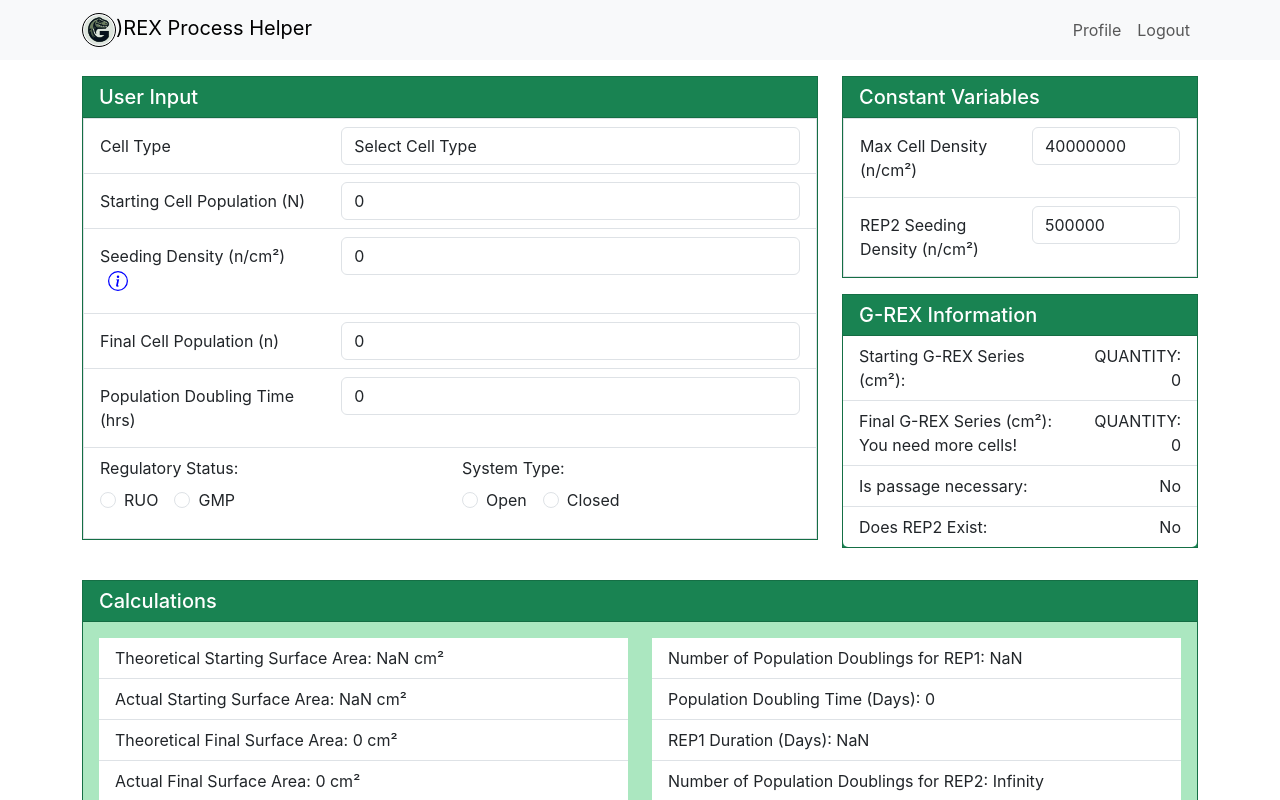
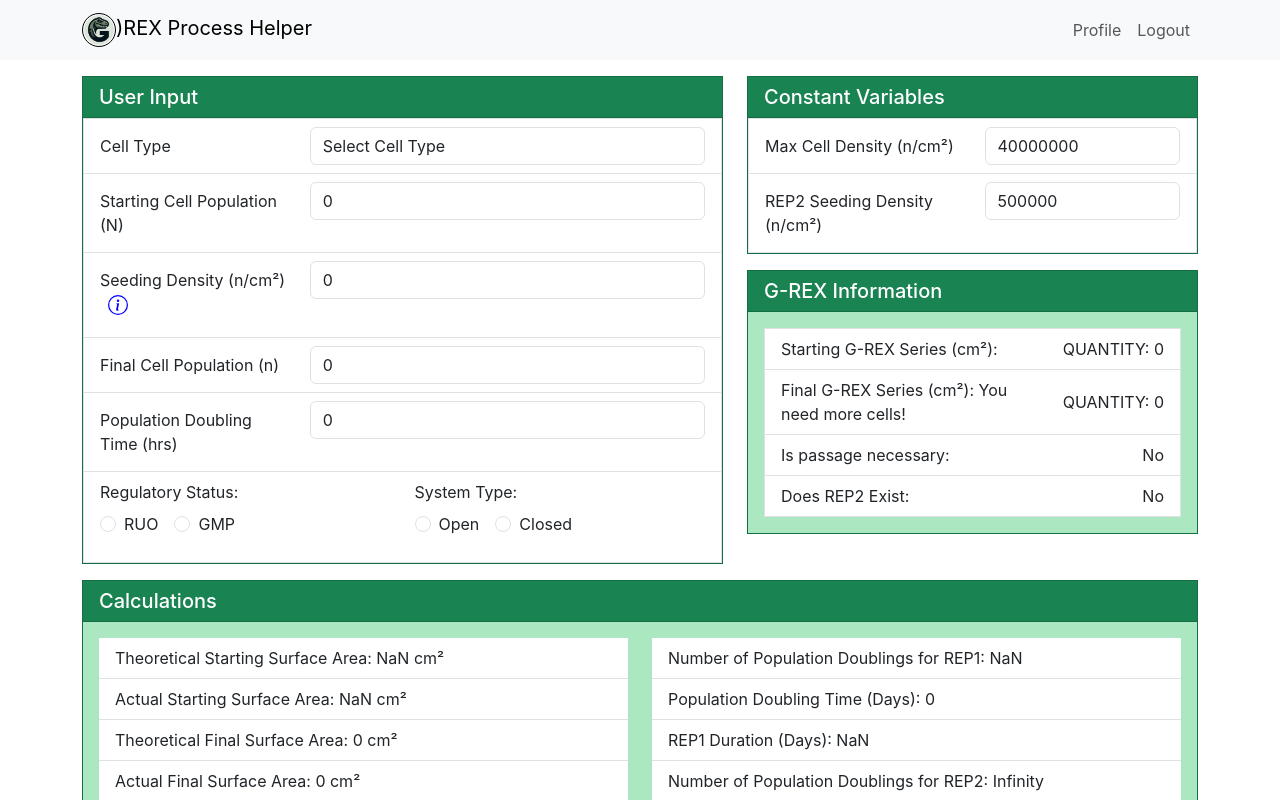
Before and after one commit to lanescheffler/gRex-process-builder, a React (Create React App) app: page /login in a window 1280 px wide. Both pictures are taken after typing "name@example.com", "Sample123" into the empty fields and a click on the button "Login". Shown: the top 800 px of the page. Built offline with nearby package versions, Linux system fonts and the light colour scheme.

Commit message:
additional styling

```diff
--- a/src/features/dashboard/Dashboard.tsx
+++ b/src/features/dashboard/Dashboard.tsx
@@ -51,11 +51,11 @@
 
       <Container as="main">
         <Row className="mb-3">
-          <Col md={8}>
+          <Col md={7}>
             {/* Side Column for UserInput and ConstantVariables */}
             <UserInput />
           </Col>
-          <Col md={4}>
+          <Col md={5}>
             {/* Main Column for GrexInformation and Calculations */}
             <div className="mb-3">
               <ConstantVariables />
--- a/src/features/grexInformation/GrexInformation.tsx
+++ b/src/features/grexInformation/GrexInformation.tsx
@@ -1,52 +1,80 @@
-import React from 'react';
-import { Card, Col, ListGroup, ListGroupItem, Row } from 'react-bootstrap';
-import { useSelector } from 'react-redux';
-import { selectCalculations } from '../calculations/calculationsSlice'; // Adjust the path as needed
-import { determineGRexSeries, calculateSeriesQuantity, isPassageNecessary } from './utils/utils';
+import React from "react";
+import { Card, Col, ListGroup, ListGroupItem, Row } from "react-bootstrap";
+import { useSelector } from "react-redux";
+import styled from "styled-components";
+import { selectCalculations } from "../calculations/calculationsSlice"; // Adjust the path as needed
+import {
+  determineGRexSeries,
+  calculateSeriesQuantity,
+  isPassageNecessary,
+} from "./utils/utils";
 
-
+const StyledCardBody = styled(Card.Body)`
+  background-color: #abe7c0;
+`
 
 function GrexInformation() {
-
   const calculations = useSelector(selectCalculations);
-  const theoreticalStartingSurfaceArea = calculations.theoreticalStartingSurfaceArea;
+  const theoreticalStartingSurfaceArea =
+    calculations.theoreticalStartingSurfaceArea;
   const theoreticalFinalSurfaceArea = calculations.theoreticalFinalSurfaceArea;
 
-
   const startingSeries = determineGRexSeries(theoreticalStartingSurfaceArea);
-  const startingSeriesQuantity = calculateSeriesQuantity(startingSeries, theoreticalStartingSurfaceArea);
+  const startingSeriesQuantity = calculateSeriesQuantity(
+    startingSeries,
+    theoreticalStartingSurfaceArea
+  );
 
   const finalSeries = determineGRexSeries(theoreticalFinalSurfaceArea);
-  const finalSeriesQuantity = calculateSeriesQuantity(finalSeries, theoreticalFinalSurfaceArea);
+  const finalSeriesQuantity = calculateSeriesQuantity(
+    finalSeries,
+    theoreticalFinalSurfaceArea
+  );
 
   // Assuming passageRequired and rep2Exists are also part of your calculations state or another state,
   // fetch them using useSelector or pass them as props as necessary.
   // For demonstration, I'll assume they're static.
-  const passageRequired = isPassageNecessary(startingSeries, startingSeriesQuantity, finalSeries , finalSeriesQuantity); // Placeholder
+  const passageRequired = isPassageNecessary(
+    startingSeries,
+    startingSeriesQuantity,
+    finalSeries,
+    finalSeriesQuantity
+  ); // Placeholder
   // const rep2Exists = true; // Placeholder
 
   return (
     <Card style={{ borderRadius: 0 }} className="card text-bg-success">
       <Card.Header as="h5">G-REX Information</Card.Header>
       <ListGroup variant="flush">
+        <StyledCardBody>
           {/* Starting G-REX Series */}
           <ListGroupItem>
             <Row className="align-items-center">
-            <Col xs={6} md={8}>Starting G-REX Series (cm²): {startingSeries} </Col>
-            <Col xs={6} md={4} className="text-end">QUANTITY: {startingSeriesQuantity}</Col>
+              <Col xs={6} md={8}>
+                Starting G-REX Series (cm²): {startingSeries}{" "}
+              </Col>
+              <Col xs={6} md={4} className="text-end">
+                QUANTITY: {startingSeriesQuantity}
+              </Col>
             </Row>
           </ListGroupItem>
           {/* Final G-REX Series */}
           <ListGroupItem>
             <Row className="align-items-center">
-            <Col xs={6} md={8}>Final G-REX Series (cm²): {finalSeries}</Col>
-            <Col xs={6} md={4} className="text-end">QUANTITY: {finalSeriesQuantity}</Col>
+              <Col xs={6} md={8}>
+                Final G-REX Series (cm²): {finalSeries}
+              </Col>
+              <Col xs={6} md={4} className="text-end">
+                QUANTITY: {finalSeriesQuantity}
+              </Col>
             </Row>
           </ListGroupItem>
           {/* Is passage necessary */}
           <ListGroupItem>
             <Row className="align-items-center">
-            <Col xs={6} md={8}>Is passage necessary: </Col>
+              <Col xs={6} md={8}>
+                Is passage necessary:{" "}
+              </Col>
               <Col xs={6} md={4} className="text-end">
                 {passageRequired ? "Yes" : "No"}
               </Col>
@@ -55,12 +83,15 @@
           {/* Does REP2 Exist */}
           <ListGroupItem>
             <Row className="align-items-center">
-            <Col xs={6} md={8}>Does REP2 Exist: </Col>
+              <Col xs={6} md={8}>
+                Does REP2 Exist:{" "}
+              </Col>
               <Col xs={6} md={4} className="text-end">
                 {passageRequired ? "Yes" : "No"}
               </Col>
             </Row>
           </ListGroupItem>
+        </StyledCardBody>
       </ListGroup>
     </Card>
   );
```
Lines whose indentation alone changed are shown as unchanged.
